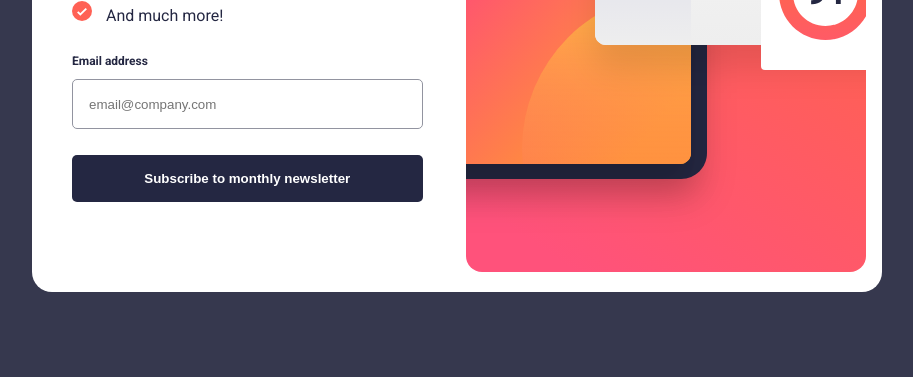
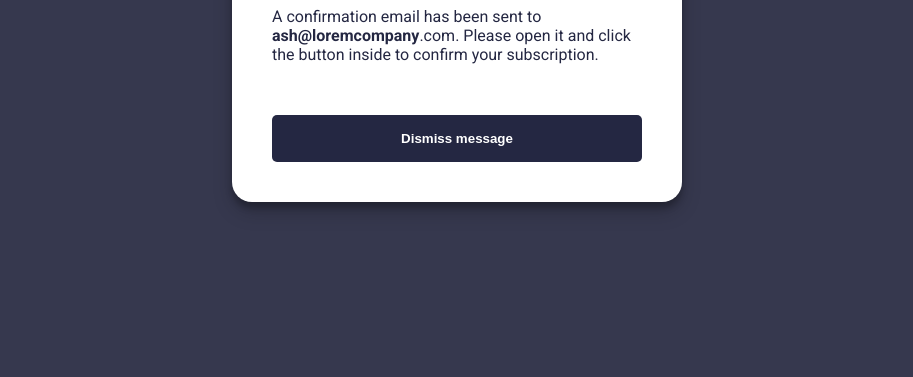
Before and after one commit to michaelr47/Newsletter-Form, a plain HTML site: page index.html in a window 1280 px wide. Shown: the part 423-800 px from the top of the page, without its empty margins (183-1096 px from the left). Drawn offline with Linux system fonts and the light colour scheme.

Commit message:
transition on buttons, took off text color typo

```diff
--- a/index.html
+++ b/index.html
@@ -11,7 +11,7 @@
   <title>Newsletter</title>
 </head>
 <body>
-  <article class="">
+  <article class="hidden">
     <picture>
       <source media="(min-width: 768px)" srcset="./assets/images/illustration-sign-up-desktop.svg">
       <img src="./assets/images/illustration-sign-up-mobile.svg" alt="">
@@ -49,7 +49,7 @@
 
   </article>
 
-  <div class="success hidden">
+  <div class="success">
     <div class="success-content">
       <img src="./assets/images/icon-success.svg" alt="">
 
--- a/styles.css
+++ b/styles.css
@@ -119,15 +119,17 @@ article p {
     background-color: var(--darkGray);
     color: var(--white);
     font-weight: 700;
+
+
 }
 #subscribe:hover, .success button:hover {
     cursor: pointer;
     background-image: linear-gradient(to right, hsl(4, 82%, 59%), var(--orangeRed));
     box-shadow: 0px 5px 25px 2px var(--orangeRed);
+    transition: all .125s ease-in;
 }
 
 .success {
-    color: hsl(4, 82%, 59%);
     padding: 1rem;
     margin-top: 5rem;
     height: 90vh;
```
